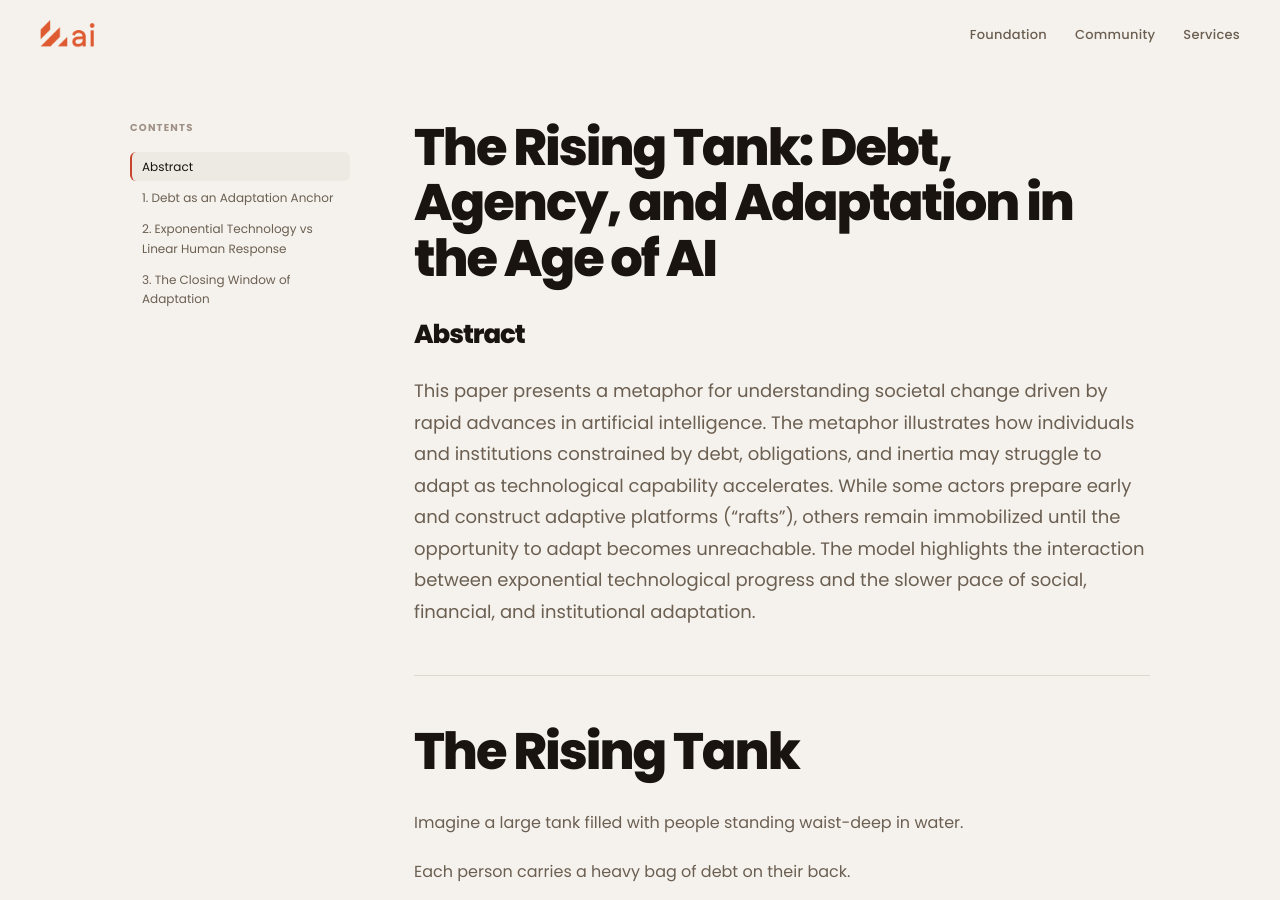
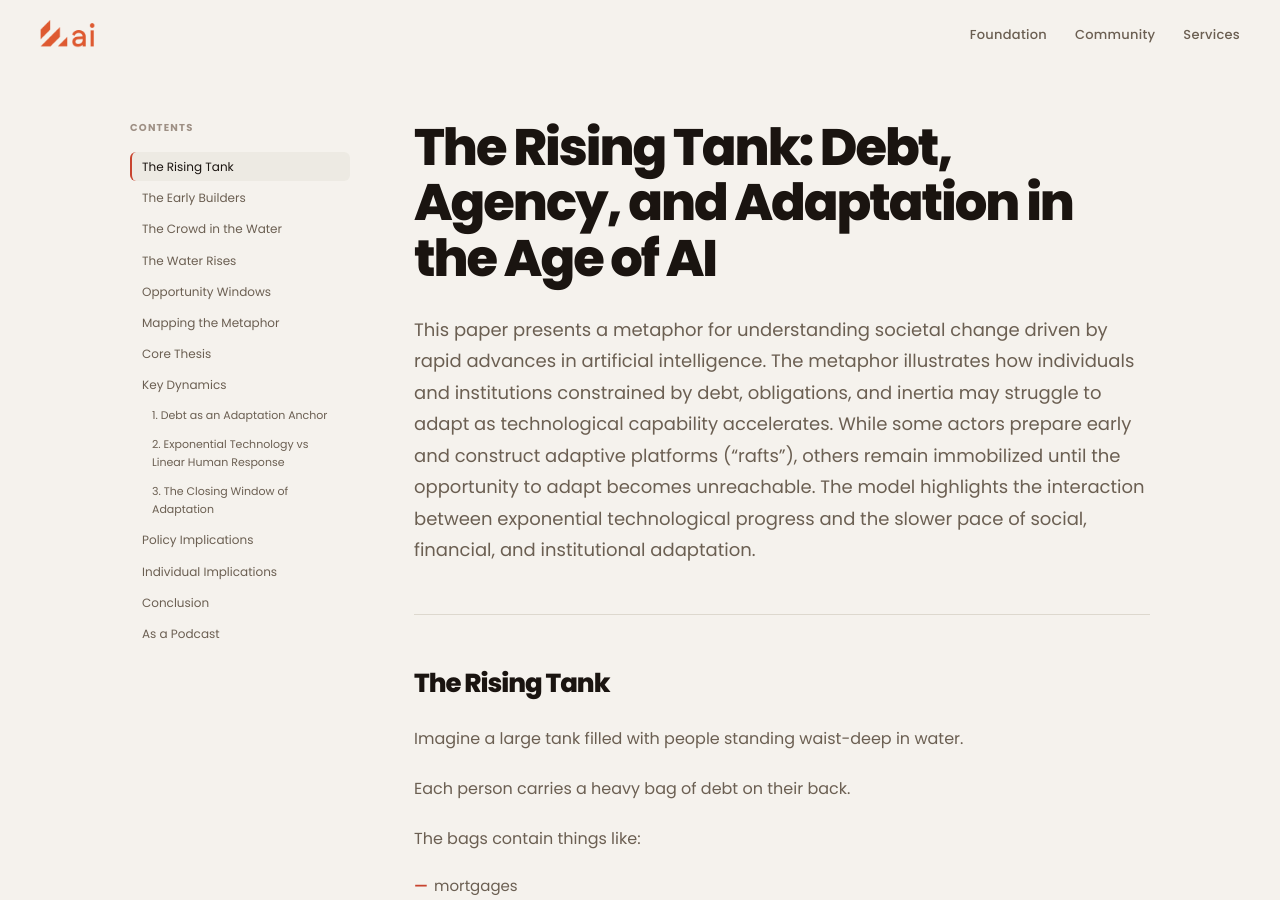
Before and after one commit to selfdriven-foundation/selfdriven-ai, a Jekyll site: the page built from docs/pages/research-the-rising-tank.md, in a window 1280 px wide and 900 px high. Built offline with Jekyll 4.4.1, drawn with Linux system fonts in a browser that asks for light colours.

Commit message:
the-risk-tank

```diff
--- a/docs/pages/research-the-rising-tank.md
+++ b/docs/pages/research-the-rising-tank.md
@@ -16,11 +16,9 @@
 
 # The Rising Tank: Debt, Agency, and Adaptation in the Age of AI
 
-## Abstract
-
 This paper presents a metaphor for understanding societal change driven by rapid advances in artificial intelligence. The metaphor illustrates how individuals and institutions constrained by debt, obligations, and inertia may struggle to adapt as technological capability accelerates. While some actors prepare early and construct adaptive platforms ("rafts"), others remain immobilized until the opportunity to adapt becomes unreachable. The model highlights the interaction between exponential technological progress and the slower pace of social, financial, and institutional adaptation.
 
-# The Rising Tank
+## The Rising Tank
 
 Imagine a large tank filled with people standing waist-deep in water.
 
@@ -48,9 +46,7 @@
 
 Then faster.
 
-
-
-# The Early Builders
+## The Early Builders
 
 Some people anticipated that the water would rise.
 
@@ -70,7 +66,7 @@
 
 > "Climb on while you can."
 
-# The Crowd in the Water
+## The Crowd in the Water
 
 Most people do not climb.
 
@@ -85,7 +81,7 @@
 
 So they remain where they are.
 
-# The Water Rises
+## The Water Rises
 
 The water continues rising.
 
@@ -103,7 +99,7 @@
 
 Harder to reach.
 
-# Opportunity Windows
+## Opportunity Windows
 
 Eventually the rafts float well above the crowd.
 
@@ -115,8 +111,7 @@
 
 The opportunity window has closed.
 
-
-# Mapping the Metaphor
+## Mapping the Metaphor
 
 | Metaphor Element | Real World Meaning |
 |||
@@ -127,7 +122,7 @@
 | Rafts | Adaptation strategies |
 | People shouting from rafts | Early adopters and technologists |
 
-# Core Thesis
+## Core Thesis
 
 AI does not merely replace tasks.
 
@@ -139,9 +134,9 @@
 
 It is **adaptation inequality**.
 
-# Key Dynamics
+## Key Dynamics
 
-## 1. Debt as an Adaptation Anchor
+### 1. Debt as an Adaptation Anchor
 
 Heavy obligations limit the ability to change direction.
 
@@ -154,7 +149,7 @@
 
 These act like weights that keep people standing in the water instead of climbing onto rafts.
 
-## 2. Exponential Technology vs Linear Human Response
+### 2. Exponential Technology vs Linear Human Response
 
 Human systems expect gradual change.
 
@@ -162,7 +157,7 @@
 
 As a result, most actors delay action until the water has already risen significantly.
 
-## 3. The Closing Window of Adaptation
+### 3. The Closing Window of Adaptation
 
 Early adaptation is relatively cheap.
 
@@ -172,7 +167,7 @@
 
 It simply becomes **out of reach**.
 
-# Policy Implications
+## Policy Implications
 
 If the metaphor reflects reality, societies may need to reduce the weight of the bags people carry.
 
@@ -186,7 +181,7 @@
 
 The objective is to **increase mobility and adaptability** within the population.
 
-# Individual Implications
+## Individual Implications
 
 Individuals who build rafts early often focus on:
 
@@ -198,7 +193,7 @@
 
 Preparation happens **before the water becomes dangerous**.
 
-# Conclusion
+## Conclusion
 
 The danger of transformative technology is not the rising water itself.
 
@@ -208,6 +203,13 @@
 
 Whether societies rise with it depends on how quickly people can let go of what holds them in place.
 
+## As a Podcast
+
+<audio controls>
+	<source src="/assets/audio/research-the-rising-tank.m4a" type="audio/mp4">
+	Your browser does not support the audio element.
+</audio>
+
 ---
 
 - [Constructive Preparation](/research/constructive-preparation)
```
Also changed, not shown: 1 other file.
